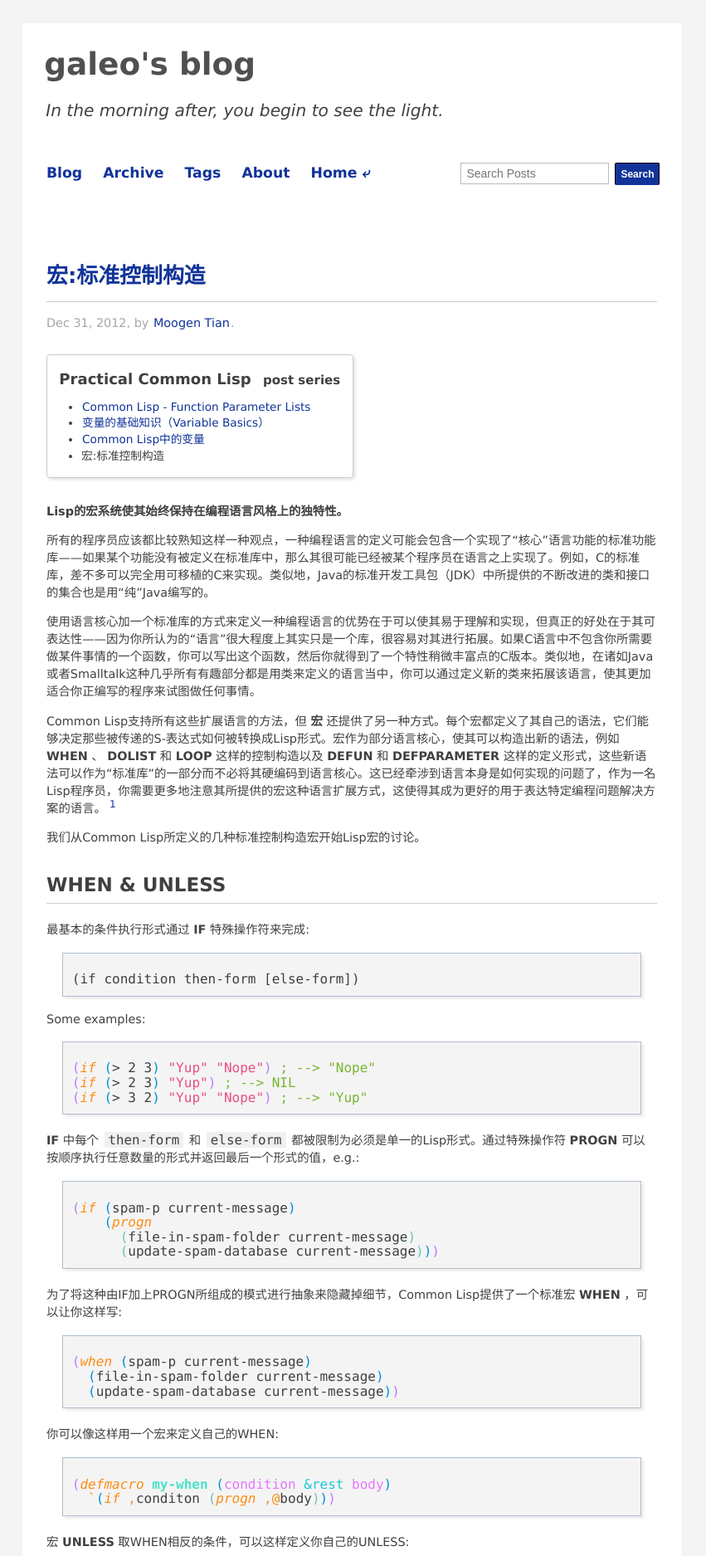
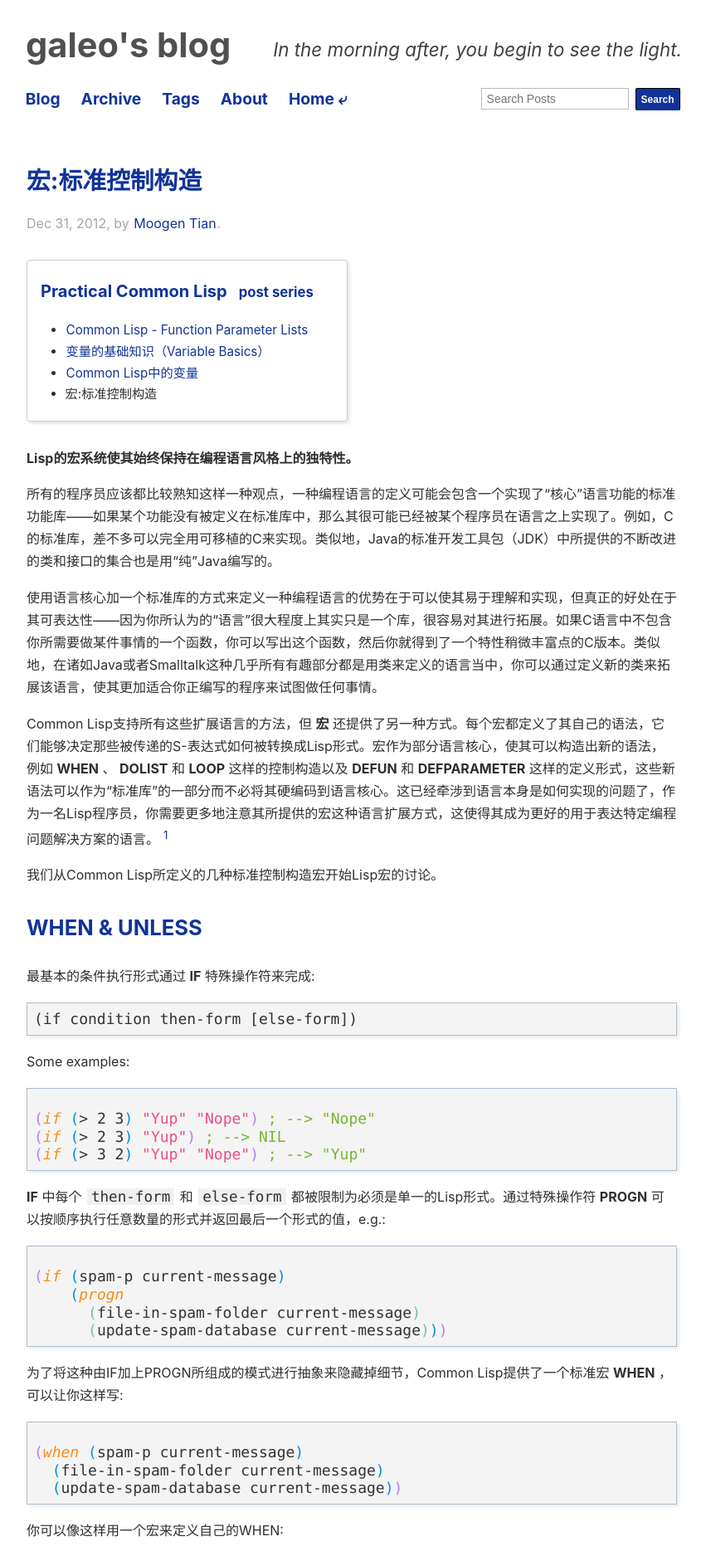
Before and after one commit to galeo/blog.galeo.me, a Jekyll site: the page built from _posts/2012-12-31-macros-standard-control-constructs.html, in a window 1280 px wide. Shown: the top 1875 px of the page at 83% size, without its empty margins (216-1067 px from the left). Built offline with Jekyll 4.4.1, drawn with Linux system fonts in a browser that asks for light colours; Markdown is read by kramdown in place of the engine named in the settings; comment, search, counter and statistics services are not loaded.

Commit message:
style: custom site theme

```diff
--- a/_layouts/default.html
+++ b/_layouts/default.html
@@ -12,7 +12,7 @@
         </h1>
         <p class="tagline">{{ site.tagline }}</p>
 
-        <div class="navbar">
+        <div class="navbar clear">
           <ul class="navbar-nav">
             {% for node in site.pages_list %}
               <li>
--- a/static/css/blog-galeo-me.css
+++ b/static/css/blog-galeo-me.css
@@ -1,44 +1,28 @@
 body {
-  font-family: Verdana, Tahoma, Arial, sans-serif;
-  font-size: 90%;
+  font-family: -apple-system, Verdana, Arial, "PingFang SC", "Hiragino Sans GB", "Microsoft YaHei", "WenQuanYi Micro Hei", sans-serif;
   margin: 18px auto;
-  padding: .7em;
-  width: 62%;
-  min-width: 720px;
-  max-width: 960px;
+  max-width: 880px;
   color: #404040;
-  background: #f4f4f4;
 }
-
 .clear {
   clear: both;
 }
-
 a {
   padding: 1px;
   text-decoration: none;
   color: #139;
 }
-
 a:hover {
   color: #900;
 }
-
-sup a {
-  padding: 0 6px 0 4px;
-}
-
 code {
-  font-family: Inconsolata, Menlo, Consolas, Monaco, 'DejaVu Sans Mono';
+  font-family: Inconsolata, Menlo, Consolas, "Ubunto Mono", Monaco, 'DejaVu Sans Mono';
   font-size: 1.1em;
   line-height: 12px;
   margin: 0 2px;
   padding: 0 5px;
-  /* border: solid 1px #ccc; */
-  /* border-radius: 3px; */
   background-color: #f0f0f0;
 }
-
 kbd {
   font-size: 13px;
   line-height: 12px;
@@ -52,89 +36,69 @@ kbd {
   background-color: #fcfcfc;
   box-shadow: inset 0 -1px 0 #bbb;
 }
-
+.fixme {
+  font-weight: bold;
+  background: #ff0;
+}
 table {
   font-size: 100%;
   margin: .5em 0;
   border-collapse: collapse;
 }
-
-th,
-td {
+table th,
+table td {
   margin: 2px;
   padding: .3em;
   border: 1px solid #777;
 }
-
-th {
+table th {
   background: #eee;
 }
-
-.fixme {
-  font-weight: bold;
-  background: #ff0;
+.container {
+  margin: 24px auto;
+  padding: 0 16px;
+  color: #404040;
 }
-
-
-.container {
-  margin-left: auto;
-  margin-right: auto;
-  padding: 1.2em 0;
-  color: #404040;
-  background: white;
-}
-
 /* header */
 .header {
   margin: 0;
   padding: 0;
 }
-
 .header h1.title {
-  width: 400px;
-  margin: 10px 0 0;
-  padding-left: 25px;
+  margin: 5px 0 0;
+  padding-left: 30px;
+  float: left;
   text-transform: none !important;
 }
-
-.header h1 a {
+.header h1.title a {
   font-size: 1.3em;
   margin: 0 0 10px;
   color: #505050;
   background-color: inherit;
 }
-
 .header p.tagline {
   font-size: 1.4em;
   font-style: italic;
   line-height: 1.4em;
   margin: 20px 0 0;
-  padding: 0 0 0 28px;
+  padding: 0 26px 0;
+  float: right;
 }
-
 .navbar {
   margin: 40px 0;
-  padding: 0 1.3em 2em;
+  padding: 1.2em 1.3em 2em;
 }
-
 .navbar .navbar-nav {
   float: left;
   width: 62%;
   margin: 0;
   padding: 0;
 }
-
 .navbar .navbar-nav li {
   line-height: 1.4em;
   display: inline;
   padding: 0;
 }
-
-.navbar .navbar-nav li a:hover,
-.navbar .navbar-nav li a.active {
-  color: #505050;
-}
-
 .navbar .navbar-nav li a {
   font-size: 1.2em;
   font-weight: bold;
@@ -144,8 +108,11 @@ th {
   text-decoration: none;
   color: #139;
 }
+.navbar .navbar-nav li a:hover,
+.navbar .navbar-nav li a:active {
+  color: #505050;
+}
 /* end of header */
-
 /* search box */
 div#search-box-nav {
   display: block;
@@ -154,7 +121,6 @@ div#search-box-nav {
   margin: 0;
   padding-right: .6em;
 }
-
 form.search-box-bar {
   font-size: 13px;
   display: block;
@@ -162,7 +128,6 @@ form.search-box-bar {
   margin: 0;
   padding: 6px 2px;
 }
-
 input.search-box {
   font-size: 14px;
   width: 66%;
@@ -177,11 +142,9 @@ input.search-box {
   background-color: #fff;
   -webkit-appearance: none;
 }
-
 input.search-box:focus {
   border-color: #139;
 }
-
 input.search-button {
   font-size: 12px;
   font-weight: bold;
@@ -203,39 +166,36 @@ input.search-button {
   -webkit-appearance: none;
 }
 /* end of search box */
-
 /* main */
 div.main {
   clear: both;
   margin: 0;
   padding: 10px 0;
+  color: #2f2f2f;
+  font-size: 16px;
+  font-weight: 400;
+  line-height: 1.7;
 }
-
 .content .post {
-  margin-bottom: 30px;
+  margin-bottom: 45px;
 }
-
 div.post,
 div.page {
   margin: 0;
   padding: 0 2em;
   position: relative;
 }
-
 div.post span.post-date {
   display: block;
   margin-bottom: 30px;
   color: #a6a5aa;
 }
-
 div.post span.post-date a {
   color: #a6a5aa;
 }
-
 div.post span.post-date a.author {
   color: #139;
 }
-
 div.post .series {
   font-size: 95%;
   display: inline-block;
@@ -245,125 +205,88 @@ div.post .series {
   border-radius: 4px;
   box-shadow: 2px 2px 4px #e0e0e0;
 }
-
 div.post .series h4 {
   border: none;
   margin: 0;
   padding: 1em 0.5em;
 }
-
 div.post .series .series-title {
   font-weight: bold;
   font-size: 1.2em;
   padding-right: 0.5em;
 }
-
 div.post .series ul {
   margin: 0;
   padding: 0 2.5em 1em;
 }
-
 div.post div.text div.body {
   padding-left: 5px;
 }
-
 div.related {
   padding: 0 2.2em;
   margin-bottom: 70px;
 }
-
 div.related ul.related-posts h4 {
   border: none;
   margin: 0.5em 0;
 }
-
 #table-of-contents {
   margin: 1em 0;
   padding: .1em;
 }
-
-.content .post h1, .content .page h1 {
+.content .post h1,
+.content .page h1 {
   font-size: 180%;
   line-height: 1.3em;
-  margin-top: 50px;
-  padding: 0 0 .5em;
-  border-bottom: 1px solid #ccc;
 }
-
-h1.post-title, h1.page-title {
+.content h1,
+.content h2 {
+  text-transform: capitalize;
+}
+.content h1.post-title,
+.content h1.page-title {
   color: #139;
 }
-
 .content h2 {
   font-size: 160%;
   line-height: 1.2em;
   margin-top: 35px;
   padding: 0 0 .3em;
-  border-bottom: 1px solid #ccc;
+  color: #139;
 }
-
 .content h3 {
+  color: #139;
   font-size: 120%;
-  border-bottom: 1px solid #eee;
 }
-
 .content h4 {
+  color: #139;
   font-size: 110%;
-  border-bottom: 1px solid #eee;
 }
-
-.content h1,
-.content h2 {
-  text-transform: capitalize;
+.content .post .body a {
+  font-style: italic;
 }
-
 p.read-more-container {
   padding: 5px 0;
 }
-
+p.read-more-container a.read-more {
+  font-style: italic;
+  font-weight: bold;
+  float: right;
+}
 .post blockquote {
   margin: 10px 0 10px 19px;
   padding-left: 15px;
   border-left: solid 4px gainsboro;
 }
-
 p.search-info {
   font-size: 1.1em;
 }
-
-a.read-more {
-  font-style: italic;
-  font-weight: bold;
-  float: right;
-  margin-right: 20px;
-}
-
 .verbatim {
   margin: .5em 0;
 }
-
-.content pre {
-  font-size: 1.1em;
-  border: 1pt solid #aebdcc;
-  background-color: #f4f4f4;
-}
-
-.content pre code {
-  border: none;
-}
-
-.content pre a {
-  color: #acdbf1;
-}
-
-.content .post .body a {
-  font-style: italic;
-}
-
 .verbatim pre {
   margin: 0;
 }
-
 .verbatim-caption {
   font-size: 80%;
   display: block;
@@ -372,27 +295,21 @@ a.read-more {
   border-bottom: 0;
   background: #fff;
 }
-
 div.tags-line {
   font-size: 1.2em;
   margin: 10px 0 20px;
-  padding: 10px 2em 20px;
+  padding: 0 1.8em;
 }
-
 div.tags-line span.tags-head {
   font-weight: bold;
 }
-
 .tag a {
   color: #404040;
 }
-
 .archive-date {
   font-family: Menlo, Monaco, Courier, 'DejaVu Sans Mono', monospace;
 }
 /* end of main */
-
-
 /* navigation */
 div.pagination {
   font-size: 1.2em;
@@ -401,56 +318,46 @@ div.pagination {
   display: block;
   position: relative;
 }
-
 div.pagination a.newer {
   float: right;
   text-decoration: none;
 }
-
 div.pagination a.newer:after {
   content: " →";
   right: 30px;
   position: absolute;
 }
-
 div.pagination a.older:before {
   content: "← ";
   left: 30px;
   position: absolute;
 }
-
 div.page-navigation {
   font-size: 1.1em;
-  margin: 10px 0 40px;
+  margin: 10px 5px 40px;
   padding: 10px 3.2em;
   display: block;
   position: relative;
 }
-
 div.page-navigation a.next {
   float: right;
   text-decoration: none;
 }
-
 div.page-navigation a.next:after {
   content: " →";
   right: 30px;
   position: absolute;
 }
-
 div.page-navigation a.prev:before {
   content: "← ";
   left: 30px;
   position: absolute;
 }
 /* end of navigation */
-
-
 /* disqus comments */
 #disqus_thread {
   padding: 0 2.2em;
 }
-
 a.dsq-brlink {
   display: block;
   padding: 0 2.2em;
@@ -458,22 +365,16 @@ a.dsq-brlink {
   text-align: center;
 }
 /* disqus comments */
-
-
 /* footer */
 .footer {
   margin: 60px 2em 0;
   padding: 8px 0;
-  border-top: 6px solid #f0f0f0;
 }
-
 .footer p {
   font-size: 1em;
   text-align: center;
 }
 /* end of footer */
-
-
 /* org highlight */
 .subtitle {
   font-size: medium;
@@ -481,21 +382,17 @@ a.dsq-brlink {
   margin-top: 0;
   /* text-align: center; */
 }
-
 .todo {
   font-family: monospace;
   color: red;
 }
-
 .done {
   color: green;
 }
-
 .priority {
   font-family: monospace;
   color: orange;
 }
-
 .tag {
   font-family: monospace;
   font-size: 1.1em;
@@ -504,66 +401,61 @@ a.dsq-brlink {
   margin-right: 8px;
   background-color: #eee;
 }
-
 .timestamp {
   color: #bebebe;
 }
-
 .timestamp-kwd {
   color: #5f9ea0;
 }
-
 .org-right {
   margin-right: 0;
   margin-left: auto;
   text-align: right;
 }
-
 .org-left {
   margin-right: auto;
   margin-left: 0;
   text-align: left;
 }
-
 .org-center {
   margin-right: auto;
   margin-left: auto;
   text-align: center;
 }
-
 .underline {
   text-decoration: underline;
 }
-
 #postamble p,
 #preamble p {
   font-size: 90%;
   margin: .2em;
 }
-
 p.verse {
   margin-left: 3%;
 }
-
 pre {
+  font-family: Inconsolata, Menlo, Consolas, "Ubunto Mono", Monaco, 'DejaVu Sans Mono';
+  font-size: 18px;
+  border: 1px solid #aebdcc;
+  box-shadow: 3px 3px 3px #eee;
+  border-radius: 0;
   overflow: auto;
-  margin: 1.2em;
-  padding: 8pt;
-  border: 1px solid #ccc;
-  box-shadow: 3px 3px 3px #eee;
+  line-height: 1.2em;
+  color: #333;
+  background-color: #f4f4f4;
 }
-
-pre.src,
 pre.example {
-  font-family: Inconsolata, Menlo, Consolas, Monaco, 'DejaVu Sans Mono';
-  font-size: 16px !important;
-  line-height: 1.1em;
+  padding: 8px;
+}
+pre.src {
+  font-family: Inconsolata, Menlo, Consolas, "Ubunto Mono", Monaco, 'DejaVu Sans Mono';
+  font-size: 18px !important;
+  line-height: 1.2em;
   position: relative;
-  overflow: auto;
   display: block;
+  padding: 8px;
   padding-top: 1.4em;
 }
-
 pre.src:before {
   font-size: .9em;
   line-height: 1em;
@@ -572,146 +464,138 @@ pre.src:before {
   right: 4px;
   display: none;
   padding: 3px;
+  color: white;
   background-color: #139;
-  color: white;
 }
-
 pre.src:hover:before {
   display: inline;
 }
-
 pre.src-sh:before {
   content: 'sh';
 }
-
 pre.src-bash:before {
   content: 'sh';
 }
-
 pre.src-emacs-lisp:before {
   content: 'Emacs Lisp';
 }
-
 pre.src-R:before {
   content: 'R';
 }
-
 pre.src-perl:before {
   content: 'Perl';
 }
-
 pre.src-java:before {
   content: 'Java';
 }
-
 pre.src-sql:before {
   content: 'SQL';
 }
-
 pre.src-python:before {
   content: 'Python';
 }
-
+pre.src-ipython:before {
+  content: 'IPython';
+}
 pre.src-ruby:before {
   content: 'Ruby';
 }
-
 pre.src-lisp:before {
   content: 'Common Lisp';
 }
-
 pre.src-js:before {
   content: 'JavaScript';
 }
-
+pre.src-html:before {
+  content: 'HTML';
+}
+pre.src-jinja2:before {
+  content: 'Jinja2';
+}
 table {
   border-collapse: collapse;
 }
-
 td,
 th {
   vertical-align: top;
 }
-
 th.org-right {
   text-align: center;
 }
-
 th.org-left {
   text-align: center;
 }
-
 th.org-center {
   text-align: center;
 }
-
 td.org-right {
   text-align: right;
 }
-
 td.org-left {
   text-align: left;
 }
-
 td.org-center {
   text-align: center;
 }
-
 dt {
   font-weight: bold;
 }
-
-.footpara {
-  display: inline;
+sup a {
+  padding: 0 5px;
 }
-
-.footdef {
+div#text-footnotes {
+  padding-left: 2px;
+}
+div#text-footnotes .footdef {
   margin-bottom: 1em;
 }
-
+div#text-footnotes .footdef sup {
+  float: left;
+}
+div#text-footnotes .footdef sup a {
+  padding: 0 10px 0 0;
+  float: right;
+  text-align: right;
+  width: 20px;
+}
+div#text-footnotes .footdef div.footpara {
+  display: block;
+  padding-left: 30px;
+}
 .figure {
   padding: 1em;
 }
-
 .figure p {
   text-align: center;
 }
-
 .inlinetask {
   margin: 10px;
   padding: 10px;
   border: 2px solid gray;
   background: #ffc;
 }
-
 #org-div-home-and-up {
   font-size: 70%;
   text-align: right;
   white-space: nowrap;
 }
-
 textarea {
   overflow-x: auto;
 }
-
 .linenr {
   font-size: smaller;
 }
-
 .code-highlighted {
   background-color: #ff0;
 }
-
 .org-info-js_info-navigation {
   border-style: none;
 }
-
 #org-info-js_console-label {
   font-size: 10px;
   font-weight: bold;
   white-space: nowrap;
 }
-
 .org-info-js_search-highlight {
   font-weight: bold;
   color: #000;
```
